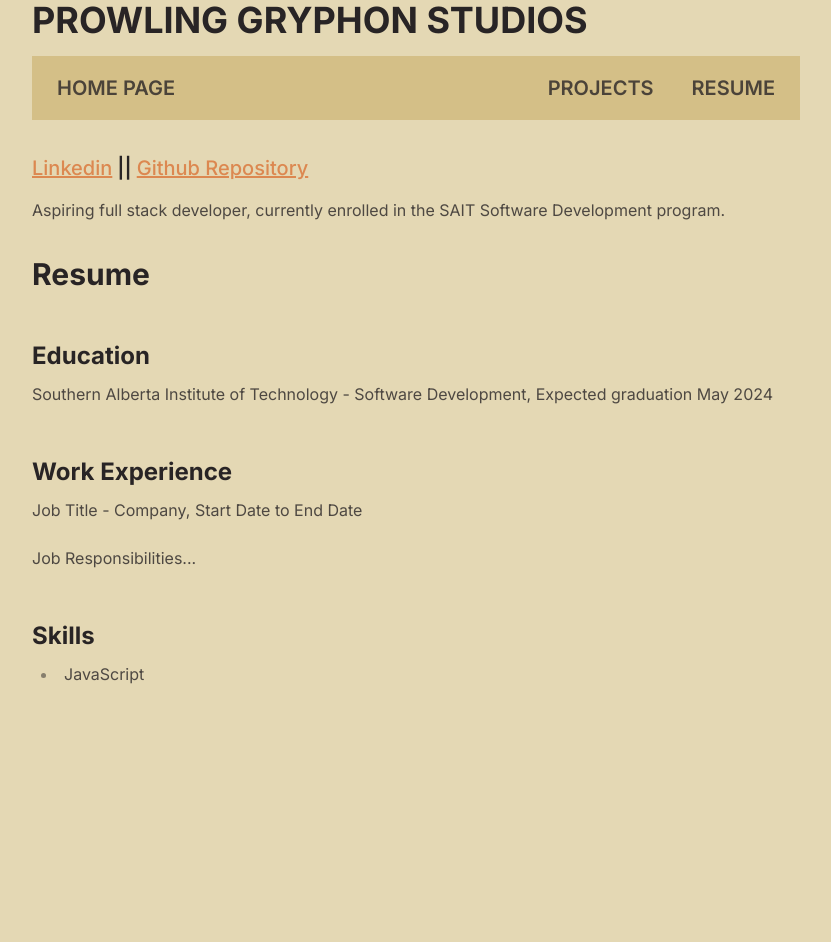
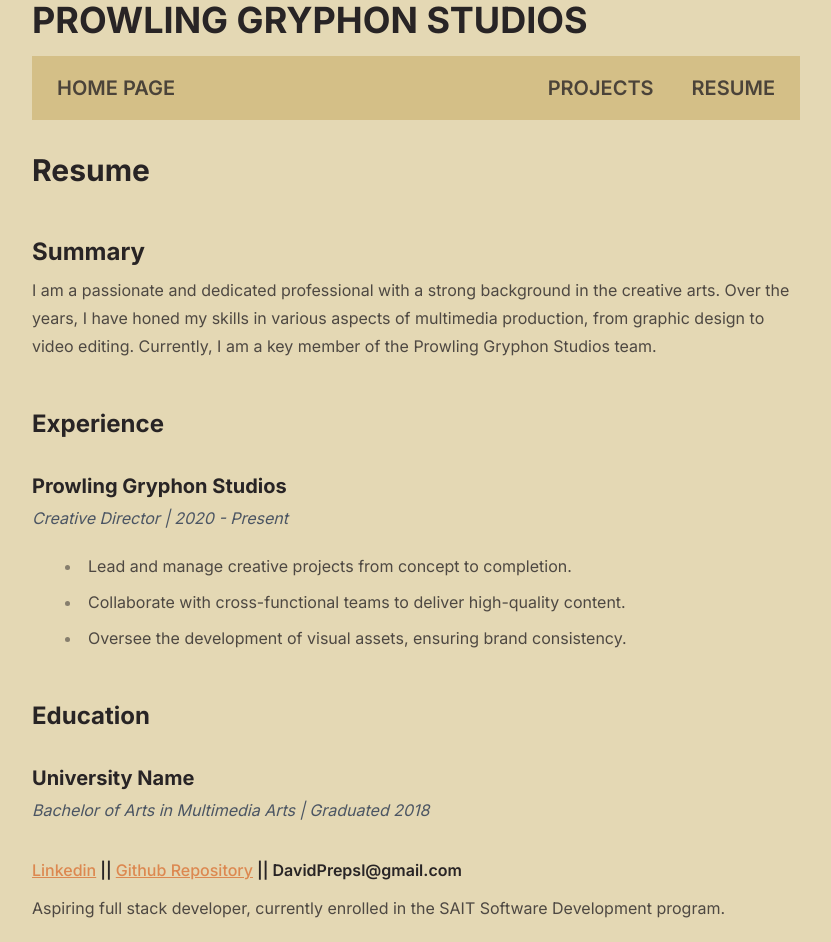
Before and after one commit to Prepsld/prowlinggryphonstudio, a Next.js app: page /resume in a window 1280 px wide. Shown: the whole page, without its empty margins (224-1055 px from the left). Before the commit the page ends 800 px from the top, so only its background shows below. Built offline with nearby package versions, Linux system fonts and the light colour scheme.

Commit message:
FIXES SHUNTING ISSUE FOR REAL THIS TIME

```diff
--- a/app/components/Blurb.js
+++ b/app/components/Blurb.js
@@ -1,10 +1,11 @@
 // components/Blurb.js
-import React from 'react';
+import React from "react";
 
 const Blurb = () => {
   return (
-    <section className="container mx-auto mt-8">
-      <h3>
+    <footer className="container mx-auto max-w-screen-md mt-8">
+      <section>
+        <h3 className="prose">
           <a
             className="link link-accent"
             target="_blank"
@@ -20,12 +21,15 @@
           >
             Github Repository
           </a>
+          <span className="text-base-content"> || </span>
+          DavidPrepsl@gmail.com
         </h3>
         <p>
           Aspiring full stack developer, currently enrolled in the SAIT Software
           Development program.
         </p>
       </section>
+    </footer>
   );
 };
 
--- a/app/globals.css
+++ b/app/globals.css
@@ -19,6 +19,7 @@
 */
 
 body {
+  overflow-y: scroll;
   color: rgb(var(--foreground-rgb));
   background: linear-gradient(
       to bottom,
--- a/app/layout.js
+++ b/app/layout.js
@@ -5,8 +5,8 @@
 const inter = Inter({ subsets: ['latin'] })
 
 export const metadata = {
-  title: 'Create Next App',
-  description: 'Generated by create next app',
+  title: 'Prowling Gryphon Studios',
+  description: 'Personal homepage of David Prepsl',
 }
 
 export default function RootLayout({ children }) {
--- a/app/page.js
+++ b/app/page.js
@@ -8,7 +8,6 @@
     <div className="prose container mx-auto max-w-screen-md">
       <h1 className="text-4xl font-bold mb-4"> PROWLING GRYPHON STUDIOS</h1>
       <Navigation />
-      <Blurb />
       <h1>Beauty requires exploration.</h1>
       <h2>
         Nothing is impossible. The world is aglow with electromagnetic forces.
@@ -22,6 +21,7 @@
         currently working on a project using Unity and C#.
       </p>
       <h3>Although you may not realize it, you are authentic.</h3>
+      <Blurb />
     </div>
   );
 }
--- a/app/projects/page.js
+++ b/app/projects/page.js
@@ -5,11 +5,11 @@
 
 
 export default function Projects() {
+
   return (
     <div className="prose container mx-auto max-w-screen-md ">
       <h1 className="text-4xl font-bold mb-4"> PROWLING GRYPHON STUDIOS</h1>
       <Navigation />
-      <Blurb />
       <div className="container mx-auto mt-8">
         <h1 className="text-3xl font-bold mb-4">Projects</h1>
         <p>
@@ -17,8 +17,10 @@
           as well as some of my own personal projects.
         </p>
 
+
         {/* Add more sections as needed */}
       </div>
+      <Blurb />
     </div>
   );
 };
--- a/app/resume/page.js
+++ b/app/resume/page.js
@@ -5,42 +5,65 @@
 
 
 export default function Resume() {
+
   return (
     <div className="prose container mx-auto max-w-screen-md">
       <h1 className="text-4xl font-bold mb-4"> PROWLING GRYPHON STUDIOS</h1>
       <Navigation />
-      <Blurb />
-      <div className="container mx-auto mt-8 w-full h-full">
+      <div className="container mx-auto mt-8">
         <h1 className="text-3xl font-bold mb-4">Resume</h1>
 
-        {/* Education Section */}
         <section>
-          <h2 className="text-2xl font-bold mb-2">Education</h2>
+          <h2 className="text-2xl font-bold mb-2">Summary</h2>
           <p>
-            Southern Alberta Institute of Technology - Software Development,
-            Expected graduation May 2024
+            I am a passionate and dedicated professional with a strong
+            background in the creative arts. Over the years, I have honed my
+            skills in various aspects of multimedia production, from graphic
+            design to video editing. Currently, I am a key member of the
+            Prowling Gryphon Studios team.
           </p>
         </section>
 
-        {/* Work Experience Section */}
-        <section className="mt-4">
-          <h2 className="text-2xl font-bold mb-2">Work Experience</h2>
-          <p>Job Title - Company, Start Date to End Date</p>
-          <p>Job Responsibilities...</p>
+        <section>
+          <h2 className="text-2xl font-bold mb-2">Experience</h2>
+          <div>
+            <h3 className="text-xl font-bold mb-1">Prowling Gryphon Studios</h3>
+            <p className="italic text-gray-600">
+              Creative Director | 2020 - Present
+            </p>
+            <ul className="list-disc ml-6">
+              <li>
+                Lead and manage creative projects from concept to completion.
+              </li>
+              <li>
+                Collaborate with cross-functional teams to deliver high-quality
+                content.
+              </li>
+              <li>
+                Oversee the development of visual assets, ensuring brand
+                consistency.
+              </li>
+            </ul>
+          </div>
+
+          {/* Add more experience sections as needed */}
         </section>
 
-        {/* Skills Section */}
-        <section className="mt-4 ">
-          <h2 className="text-2xl font-bold mb-2">Skills</h2>
+        <section>
+          <h2 className="text-2xl font-bold mb-2">Education</h2>
+          <div>
+            <h3 className="text-xl font-bold mb-1">University Name</h3>
+            <p className="italic text-gray-600">
+              Bachelor of Arts in Multimedia Arts | Graduated 2018
+            </p>
+          </div>
 
-          <ul>
-            <li>JavaScript</li>
-          </ul>
-          {/* Add more skills as needed */}
+          {/* Add more education sections as needed */}
         </section>
 
-        {/* Add more sections as needed */}
+        {/* Add more sections for skills, projects, certifications, etc. */}
       </div>
+      <Blurb />
     </div>
   );
-};
+}
```
Lines whose indentation alone changed are shown as unchanged.
